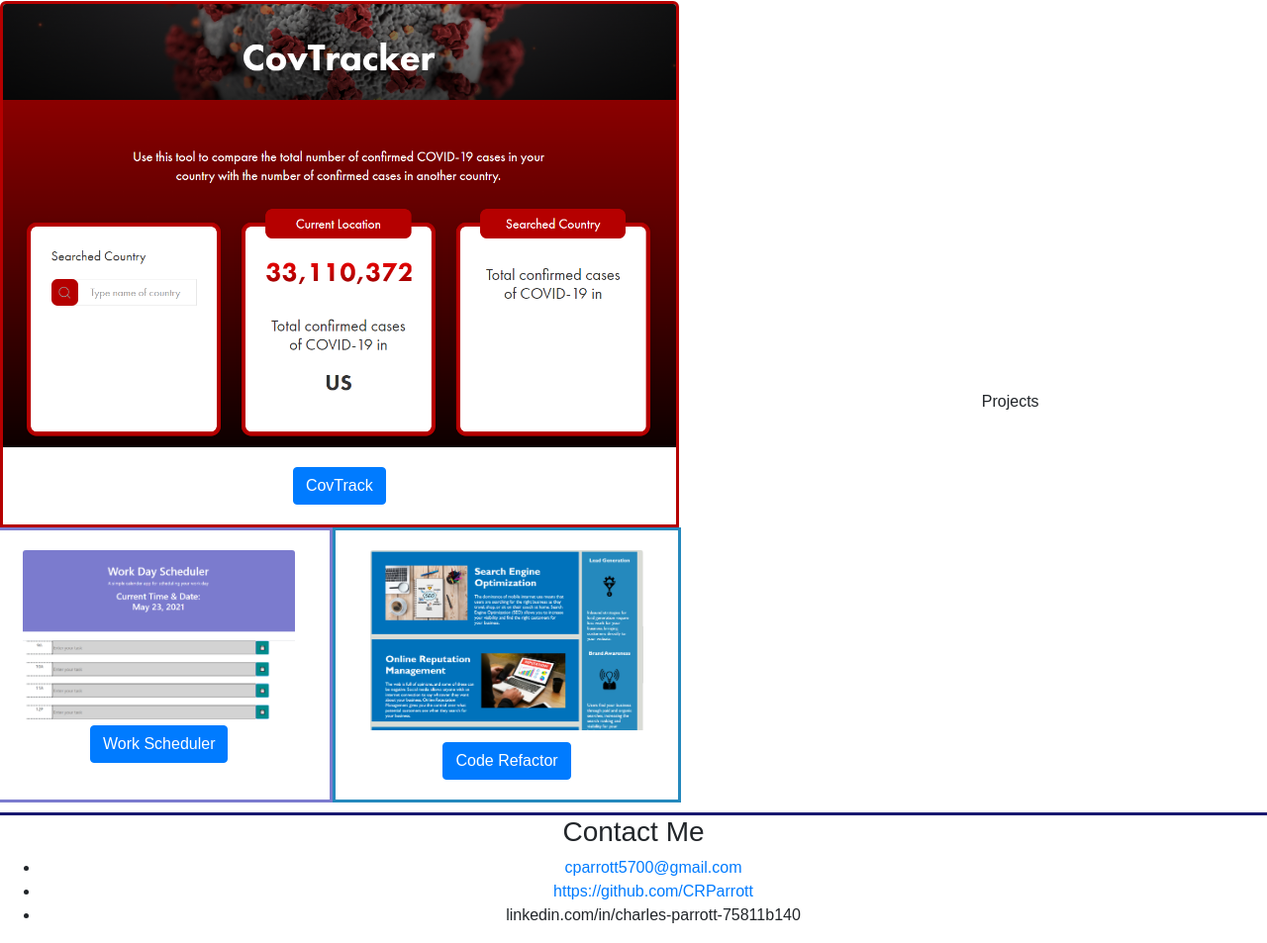
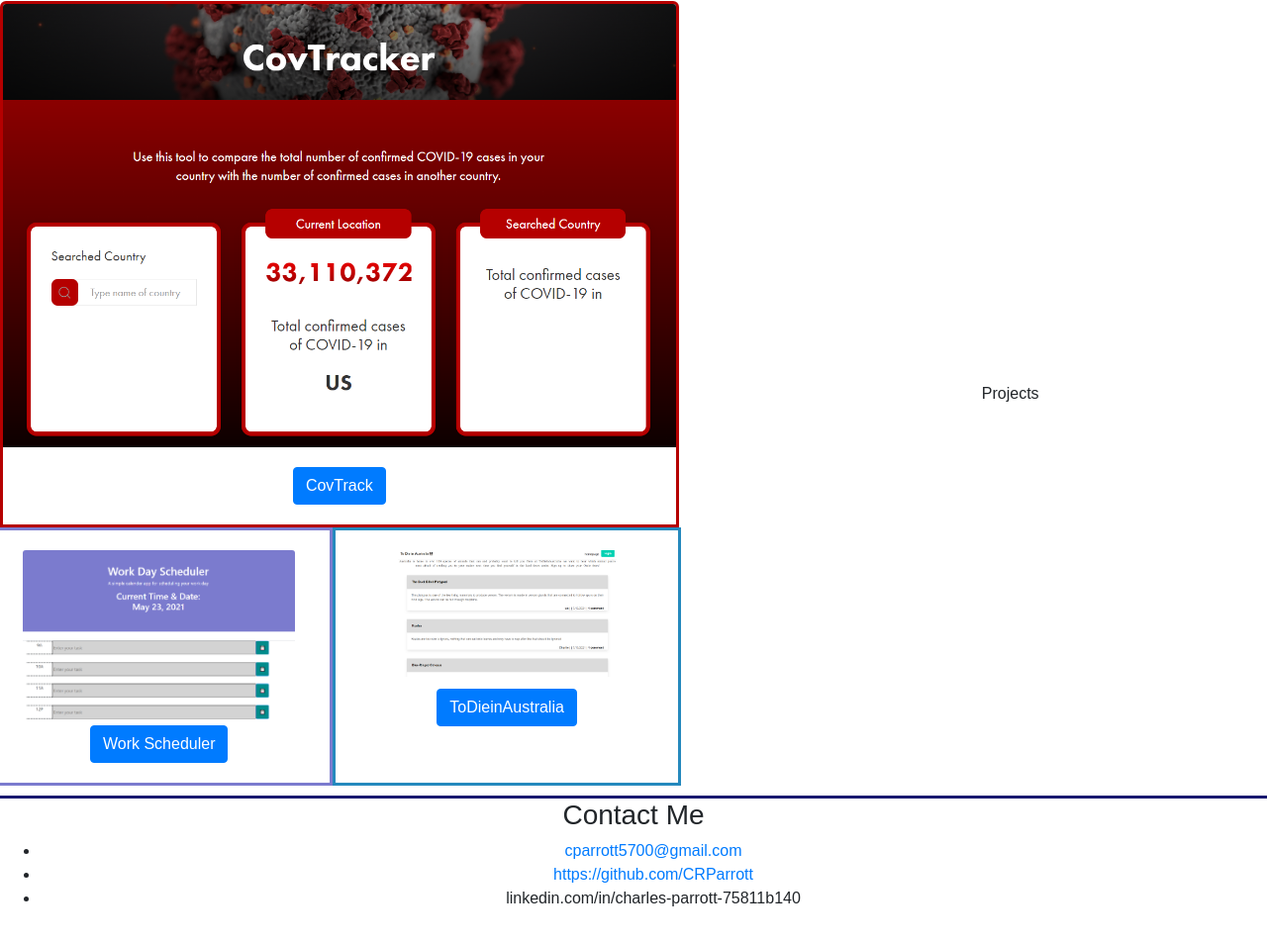
Before and after one commit to CRParrott/Personal-Portfolio, a plain HTML site: page index.html in a window 1280 px wide. Shown: the part 382-1335 px from the top of the page at 99% size. Drawn offline with nearby package versions, Linux system fonts and the light colour scheme.

Commit message:
Updating Portfolio

```diff
--- a/index.html
+++ b/index.html
@@ -75,9 +75,9 @@
 
         <div class="card-code col-sm-5">
           <div class="card-body">
-            <img src="./assets/images/CodeRefactor.PNG" class="card-img-top" alt="...">
+            <img src="./assets/images/ToDieinAustralia.png" class="card-img-top" alt="...">
             <h5 class="card-title"></h5>
-            <a href="#https://crparrott.github.io/Charles-Homework-1-Horiseon-Code-Refactor/" class="btn btn-primary">Code Refactor</a>
+            <a href="#https://https://github.com/CRParrott/todieinaustralia" class="btn btn-primary">ToDieinAustralia</a>
           </div>
         </div>
       </row>
```
Also changed, not shown: assets/images/ToDieinAustralia.png (added).
